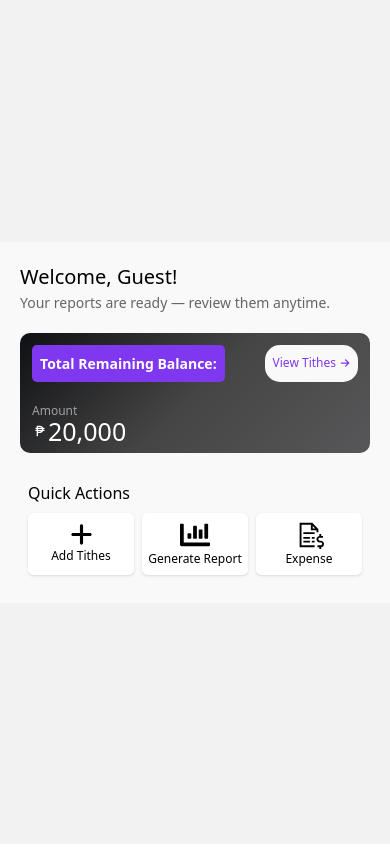
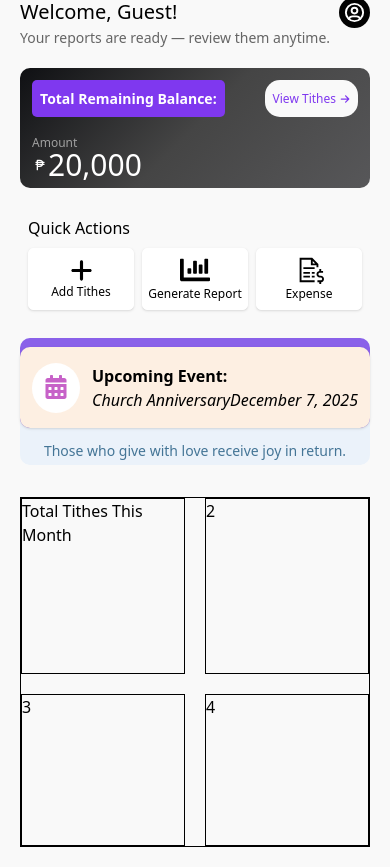
Before and after one commit to adriananicete/JOSCM-TITHES, a React (Vite) app: page /#/home in a window 390 px wide. Before the commit the page ends 844 px from the top, so only its background shows below. Built offline with nearby package versions, Linux system fonts and the light colour scheme.

Commit message:
feat: working on dashboard adding function to buttons

```diff
--- a/src/App.jsx
+++ b/src/App.jsx
@@ -3,6 +3,9 @@ import { HashRouter as Router, Routes, Route, Navigate } from "react-router";
 import Login from "./components/Login";
 import BaseLayout from "./layout/BaseLayout";
 import UserProvider from "./context/UserContext";
+import AddTithes from "./components/home/AddTithes";
+import GenerateTithes from "./components/home/GenerateTithes";
+import Expense from "./components/home/Expense";
 
 function App() {
   return (
@@ -13,6 +16,9 @@ function App() {
             <Route index element={<Navigate to="login" replace />} />
             <Route path="login" element={<Login />} />
             <Route path="home" element={<Home />} />
+            <Route path="addTithes" element={<AddTithes />} />
+            <Route path="generateTithes" element={<GenerateTithes />} />
+            <Route path="expenses" element={<Expense />} />
           </Route>
         </Routes>
       </Router>
--- a/src/components/Home.jsx
+++ b/src/components/Home.jsx
@@ -5,10 +5,13 @@ import { FaArrowRight } from "react-icons/fa6";
 import { FaChartBar } from "react-icons/fa";
 import { LiaFileInvoiceDollarSolid } from "react-icons/lia";
 import { FaPlus } from "react-icons/fa6";
-import { CgExport } from "react-icons/cg";
+import { TbUserCircle } from "react-icons/tb";
+import { FaCalendarAlt } from "react-icons/fa";
+import { useNavigate } from "react-router";
 
 function Home() {
   const { user } = useContext(UserContext);
+  const navigate = useNavigate();
 
   function capitalLetter(user) {
     const firstLetter = user.charAt(0).toUpperCase();
@@ -18,14 +21,20 @@ function Home() {
   }
 
   return (
-    <div className="w-[100%] bg-[#f9f9f9] p-5 flex flex-col justify-center items-center gap-5">
-      <div className="w-full">
+    <div className="w-[100%] bg-[#f9f9f9] p-5 flex flex-col justify-center items-center gap-5 md:w-[23%]">
+      <div className="w-full flex justify-between items-start">
+        <div>
           <h1 className="text-[20px] font-[500]">
             Welcome, {capitalLetter(user || "guest")}!{" "}
           </h1>
           <p className="text-[#656565] text-[14px]">
             Your reports are ready — review them anytime.
           </p>
+        </div>
+
+        <div className="w-[auto] h-[auto] rounded-[50%] p-1 bg-[#020202]">
+          <TbUserCircle size={23} color="#fff" />
+        </div>
       </div>
 
       <div className="bg-[linear-gradient(135deg,#0f1013,#454545,#575759)] w-[100%] h-[120px] flex flex-col justify-center items-center p-3 rounded-[10px]">
@@ -40,10 +49,10 @@ function Home() {
             <FaArrowRight size={10} className="text-[#7f38ef]" />
           </div>
         </div>
-        <div className="flex-[1] w-[100%] col-span-2 flex flex-col items-start justify-end leading-[20px]">
+        <div className="flex-[1] w-[100%] col-span-2 flex flex-col items-start justify-end leading-[22px]">
           <p className="text-[12px] text-[#a0a0a0]">Amount</p>
           <div className="flex justify-start items-center text-white">
-            <TbCurrencyPeso /> <p className="text-[25px] font-[500]">20,000</p>
+            <TbCurrencyPeso /> <p className="text-[30px] font-[500]">20,000</p>
           </div>
         </div>
       </div>
@@ -52,23 +61,66 @@ function Home() {
         <p className="text-[16px] font-[500] mb-2">Quick Actions</p>
 
         <div className="grid grid-cols-3 gap-2 flex-1 items-stretch text-center">
-
-          <div className="bg-[#fff] flex flex-col justify-center items-center border border-[#fff] rounded-[5px] shadow-sm">
+          {/* Add Tithes */}
+          <div
+            onClick={() => navigate("/addTithes")}
+            className="bg-[#fff] cursor-pointer flex flex-col justify-center items-center border border-[#fff] rounded-[5px] shadow-sm"
+          >
             <FaPlus size={25} />
             <p className="text-[12px]">Add Tithes</p>
           </div>
 
-          <div className="bg-[#fff] flex flex-col justify-center items-center border border-[#fff] rounded-[5px] shadow-sm">
+          {/* Generate Report */}
+          <div
+            onClick={() => navigate("/generateTithes")}
+            className="bg-[#fff] cursor-pointer flex flex-col justify-center items-center border border-[#fff] rounded-[5px] shadow-sm"
+          >
             <FaChartBar size={30} />
             <p className="text-[12px]">Generate Report</p>
           </div>
 
-          <div className="bg-[#fff] flex flex-col justify-center items-center border border-[#fff] rounded-[5px] shadow-sm">
+          {/* Expense */}
+          <div
+            onClick={() => navigate("/expenses")}
+            className="bg-[#fff] cursor-pointer flex flex-col justify-center items-center border border-[#fff] rounded-[5px] shadow-sm"
+          >
             <LiaFileInvoiceDollarSolid size={30} />
             <p className="text-[12px]">Expense</p>
           </div>
+        </div>
+      </div>
 
+      <div className="w-full rounded-[10px] h-[auto] bg-[#ebf2fa] flex flex-col justify-center items-center gap-2">
+        <div className="bg-[#8a61e9] w-[100%] h-[90px] flex justify-center items-end rounded-[10px]">
+          <div className="w-full h-[90%] bg-[#fdefe2] rounded-[10px] flex justify-start items-center gap-3 p-3 shadow-sm">
+            <div className="w-[50px] h-[50px] p-3 bg-[#fff] rounded-[50%]">
+              <FaCalendarAlt size={24} color="#c762c8" />
             </div>
+
+            <div className="w-full">
+              <p className="font-[600]">Upcoming Event:</p>
+              <div className="w-full flex justify-between items-center">
+                <p className="italic">Church Anniversary</p>
+                <p className="italic">December 7, 2025</p>
+              </div>
+            </div>
+          </div>
+        </div>
+
+        <div className="p-1">
+          <p className="text-[14px] text-[#447596]">
+            Those who give with love receive joy in return.
+          </p>
+        </div>
+      </div>
+
+      <div className="w-full h-[350px] box mt-3 grid grid-cols-2 grid-row-2 gap-5">
+        <div className="box">
+          <p>Total Tithes This Month</p>
+        </div>
+        <div className="box">2</div>
+        <div className="box">3</div>
+        <div className="box">4</div>
       </div>
     </div>
   );
--- a/src/components/Login.jsx
+++ b/src/components/Login.jsx
@@ -34,7 +34,7 @@ function Login() {
   };
 
   return (
-    <div className="w-[90%] h-[95%] bg-white flex flex-col justify-center items-center gap-8">
+    <div className="w-[90%]  h-[95%] bg-white flex flex-col justify-center items-center gap-8 lg:w-[25%]">
       <div className="flex flex-col justify-center items-center">
         <div className="flex justify-center items-center gap-2">
           <div className="w-[48px] h-[48px] ">
--- /dev/null
+++ b/src/components/home/AddTithes.jsx
@@ -0,0 +1,7 @@
+function AddTithes() {
+    return (
+        <div className="text-[red]">Add Tithes</div>
+     );
+}
+
+export default AddTithes;
--- /dev/null
+++ b/src/components/home/Expense.jsx
@@ -0,0 +1,7 @@
+function Expense() {
+    return (
+        <div>Expense</div>
+     );
+}
+
+export default Expense;
--- /dev/null
+++ b/src/components/home/GenerateTithes.jsx
@@ -0,0 +1,7 @@
+function GenerateTithes() {
+    return (
+        <div>GenerateTithes</div>
+     );
+}
+
+export default GenerateTithes;
--- a/src/index.css
+++ b/src/index.css
@@ -1,6 +1,17 @@
 @import "tailwindcss";
+@tailwind components;
 
 :root {
     --base-color: #f2f2f2;
     --secondary-text-color: #a5a5a5;
   }
+
+@layer components {
+  .box {
+    @apply border border-black;
+  }
+
+  .box-white {
+    @apply border border-white;
+  }
+}
```
Lines whose indentation alone changed are shown as unchanged.
